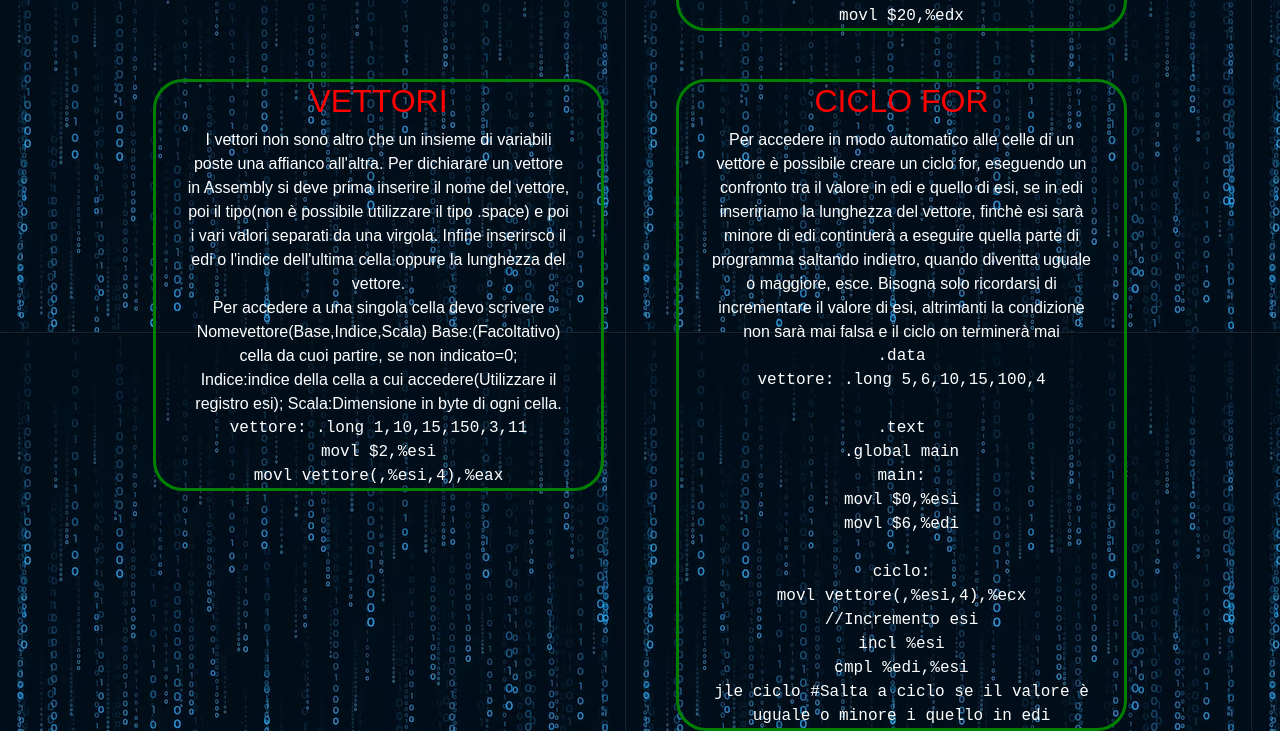
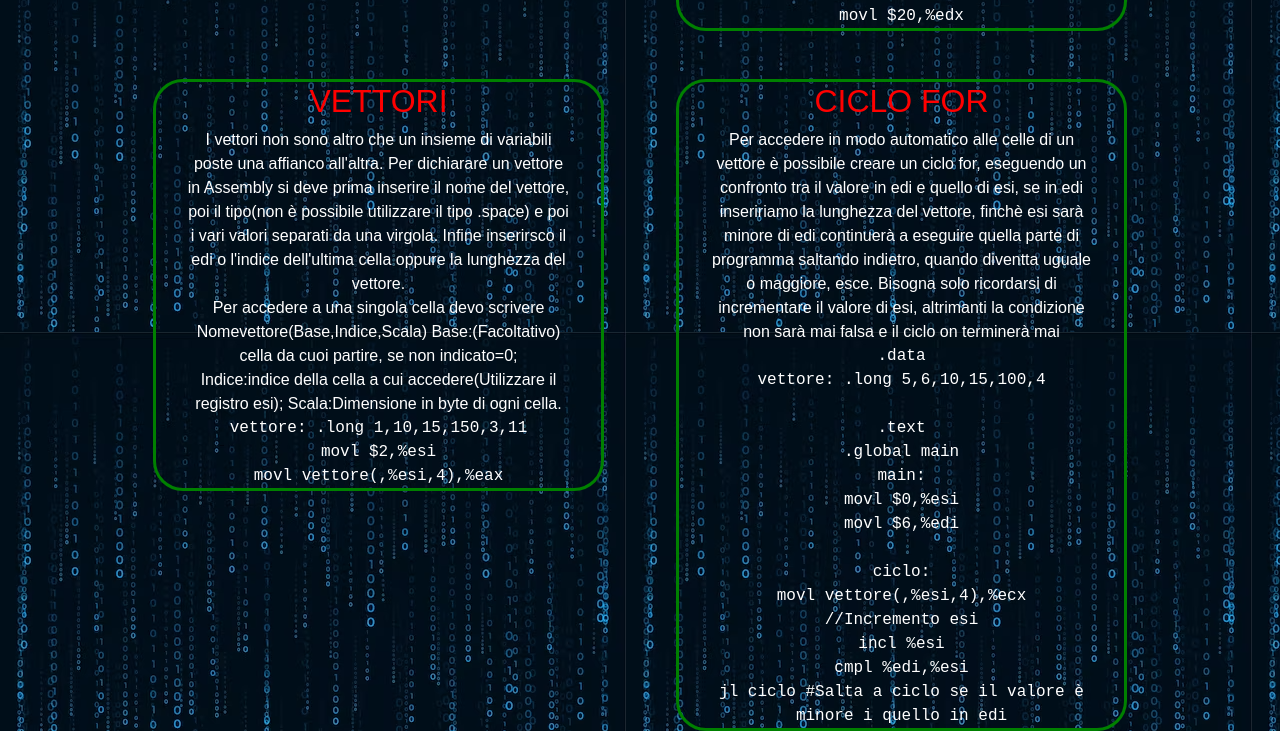
Before and after one commit to 1Lg20/Programmazione, a plain HTML site: page pages/assembly.html in a window 1280 px wide. Shown: the part 3838-4569 px from the top of the page. Drawn offline with Linux system fonts and the light colour scheme.

Commit message:
Pagina Assembly finita
Trovato errore nell' esempio della sezione su ciclo for

```diff
--- a/pages/assembly.html
+++ b/pages/assembly.html
@@ -163,7 +163,7 @@
                 <div id="for" class="row mx-auto justify-content-center bordo">
                     <div class="col-11 TextTitle text-center h2">CICLO FOR</div>
                     <div class="col-11 TextContent text-center">Per accedere in modo automatico alle celle di un vettore è possibile creare un ciclo for, eseguendo un confronto tra il valore in edi e quello di esi, se in edi inseririamo la lunghezza del vettore, finchè esi sarà minore di edi continuerà a eseguire quella parte di programma saltando indietro, quando diventta uguale o maggiore, esce. Bisogna solo ricordarsi di incrementare il valore di esi, altrimanti la condizione non sarà mai falsa e il ciclo on terminerà mai</div>
-                    <div class="col-11 TextProgram text-center">.data <br>vettore: .long 5,6,10,15,100,4 <br><br>.text <br>.global main <br>main: <br>movl $0,%esi <br>movl $6,%edi <br> <br>ciclo: <br>movl vettore(,%esi,4),%ecx <br>//Incremento esi <br>incl %esi <br>cmpl %edi,%esi <br>jle ciclo	#Salta a ciclo se il valore è uguale o minore i quello in edi</div>
+                    <div class="col-11 TextProgram text-center">.data <br>vettore: .long 5,6,10,15,100,4 <br><br>.text <br>.global main <br>main: <br>movl $0,%esi <br>movl $6,%edi <br> <br>ciclo: <br>movl vettore(,%esi,4),%ecx <br>//Incremento esi <br>incl %esi <br>cmpl %edi,%esi <br>jl ciclo	#Salta a ciclo se il valore è minore i quello in edi</div>
                 </div>
             </div>
 
```
